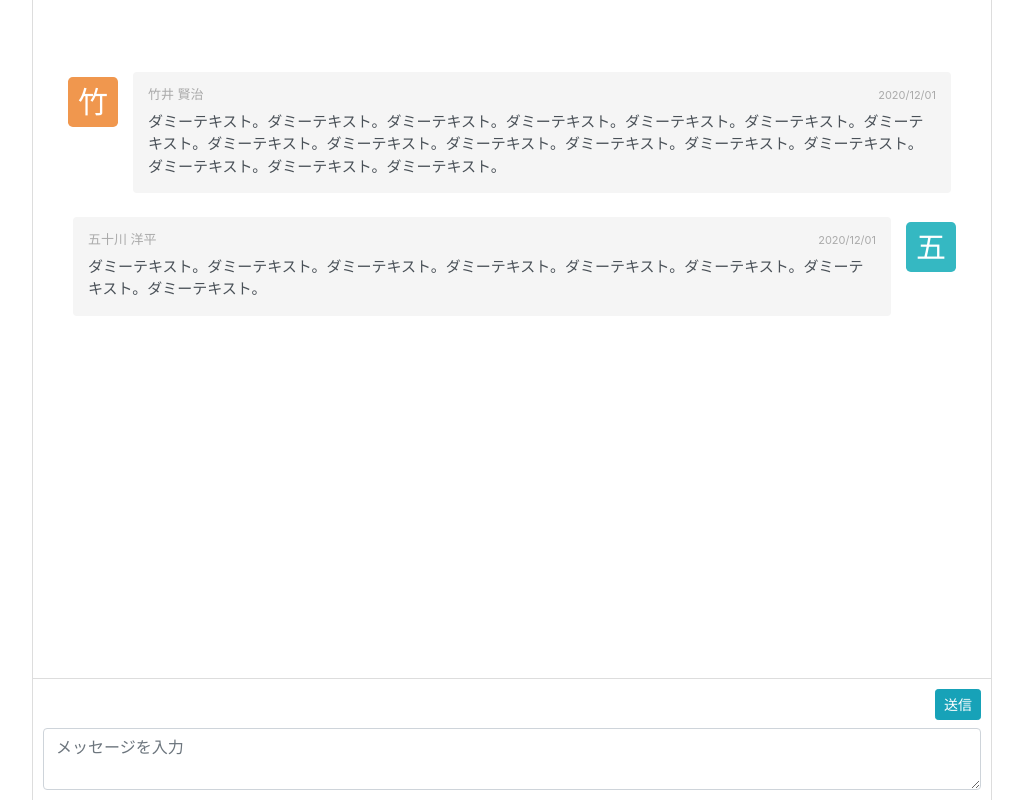
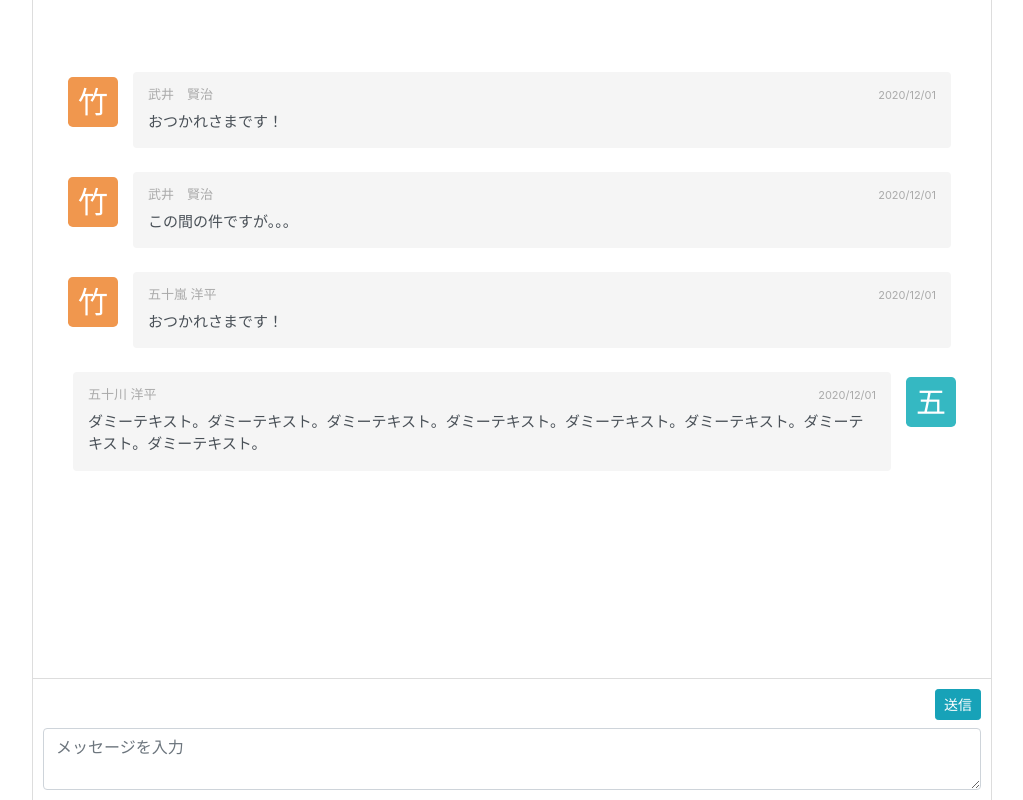
Before and after one commit to domi10momo/angular-chat, an Angular app: page / in a window 1280 px wide. Shown: the whole page, without its empty margins (128-1151 px from the left). Built offline with nearby package versions, Linux system fonts and the light colour scheme.

Commit message:
comment用クラス、データを作成、表示

```diff
--- a/src/app/app.component.html
+++ b/src/app/app.component.html
@@ -2,6 +2,7 @@
   <section class="chat">
     <div class="chat-timeline">
       <div
+        *ngFor="let comment of comments"
         class="list-group-item list-group-item-action flex-column align-items-start border-0"
       >
         <div class="media">
@@ -10,12 +11,10 @@
           </div>
           <div class="media-body">
             <div class="d-flex w-100 justify-content-between">
-              <h4 class="media-heading">竹井 賢治</h4>
+              <h4 class="media-heading">{{ comment.name }}</h4>
               <small class="media-date">2020/12/01</small>
             </div>
-            <pre>
-ダミーテキスト。ダミーテキスト。ダミーテキスト。ダミーテキスト。ダミーテキスト。ダミーテキスト。ダミーテキスト。ダミーテキスト。ダミーテキスト。ダミーテキスト。ダミーテキスト。ダミーテキスト。ダミーテキスト。ダミーテキスト。ダミーテキスト。ダミーテキスト。</pre
-            >
+            <pre>{{ comment.message }}</pre>
           </div>
         </div>
       </div>
--- a/src/app/app.component.ts
+++ b/src/app/app.component.ts
@@ -1,10 +1,18 @@
 import { Component } from '@angular/core';
+
+import { Comment } from './class/comment';
+
+const COMMENTS: Comment[] = [
+  { name: '武井　賢治', message: 'おつかれさまです！' },
+  { name: '武井　賢治', message: 'この間の件ですが。。。' },
+  { name: '五十嵐 洋平', message: 'おつかれさまです！' },
+];
 
 @Component({
   selector: 'ac-root',
   templateUrl: './app.component.html',
-  styleUrls: ['./app.component.css']
+  styleUrls: ['./app.component.css'],
 })
 export class AppComponent {
-  title = 'angular-chat';
+  comments = COMMENTS;
 }
--- /dev/null
+++ b/src/app/class/comment.ts
@@ -0,0 +1,4 @@
+export class Comment {
+  name: string;
+  message: string;
+}
```
Also changed, not shown: 1 other file (tests, documents, lock files or other folders).
